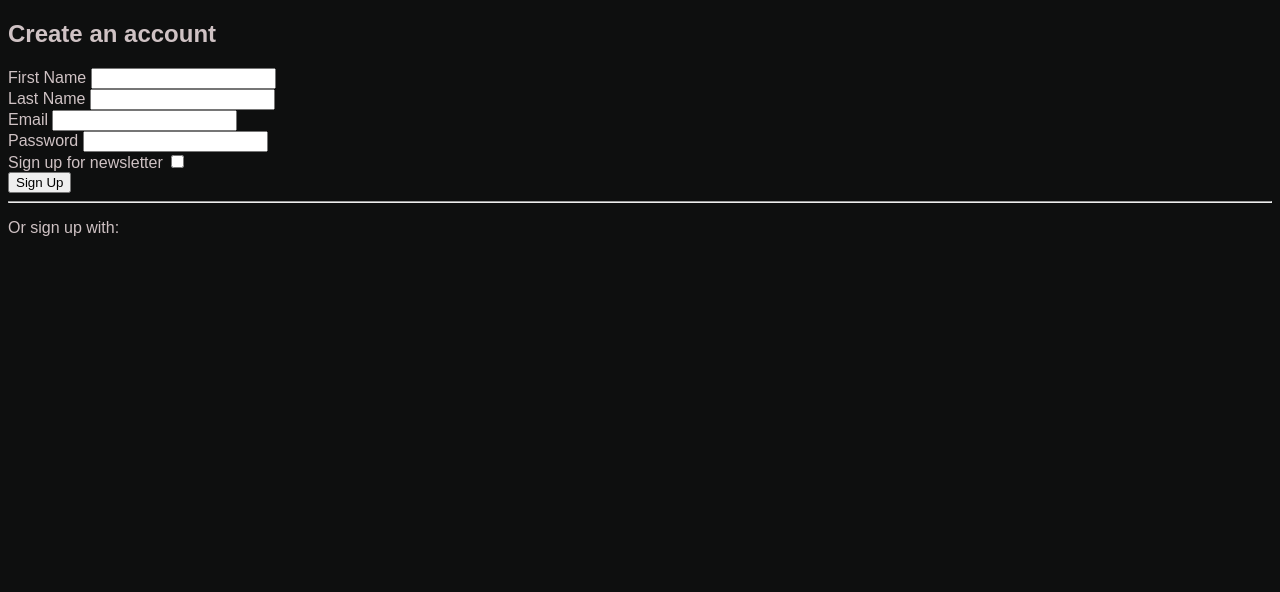
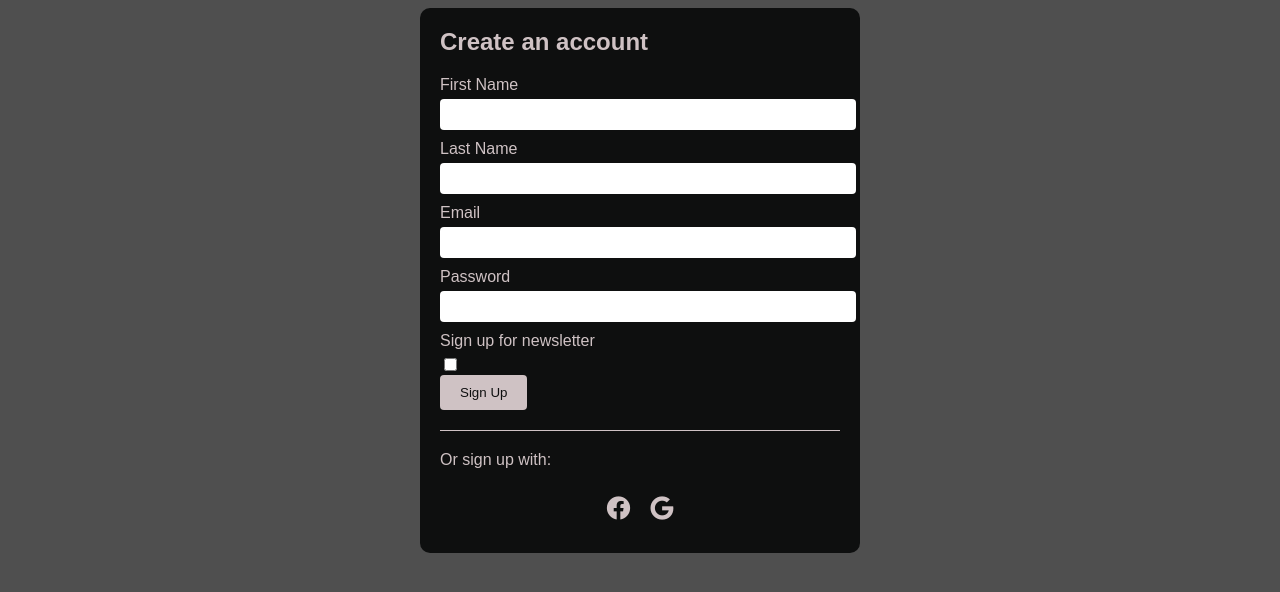
Before and after one commit to freedompraise/CronyGlasses, a Django app: page /auth/register/ in a window 1280 px wide. Shown: the top 592 px of the page. Run offline with Django 4.2, Linux system fonts and the light colour scheme.

Commit message:
added fontawesome

```diff
--- a/service/templates/service/register.html
+++ b/service/templates/service/register.html
@@ -4,7 +4,8 @@
 <html>
   <head>
     <title>Sign Up - CronyGlasses</title>
-    <link rel="stylesheet" type="text/css" href="{% static 'styles/login.css' %}">
+    <link rel="stylesheet" type="text/css" href="{% static 'styles/register.css' %}">
+    <link rel="stylesheet" href="https://use.fontawesome.com/releases/v5.15.3/css/all.css" integrity="sha384-lZbh5Kc2dtO9l3XvYHRvO+mG4fLyOwPmtKjv+00Z27W8eu17FbxZjK9kdFftzgOf" crossorigin="anonymous">
   </head>
   <body>
     <form class="signup-form" method="POST">
```
Also changed, not shown: 1 other file.
